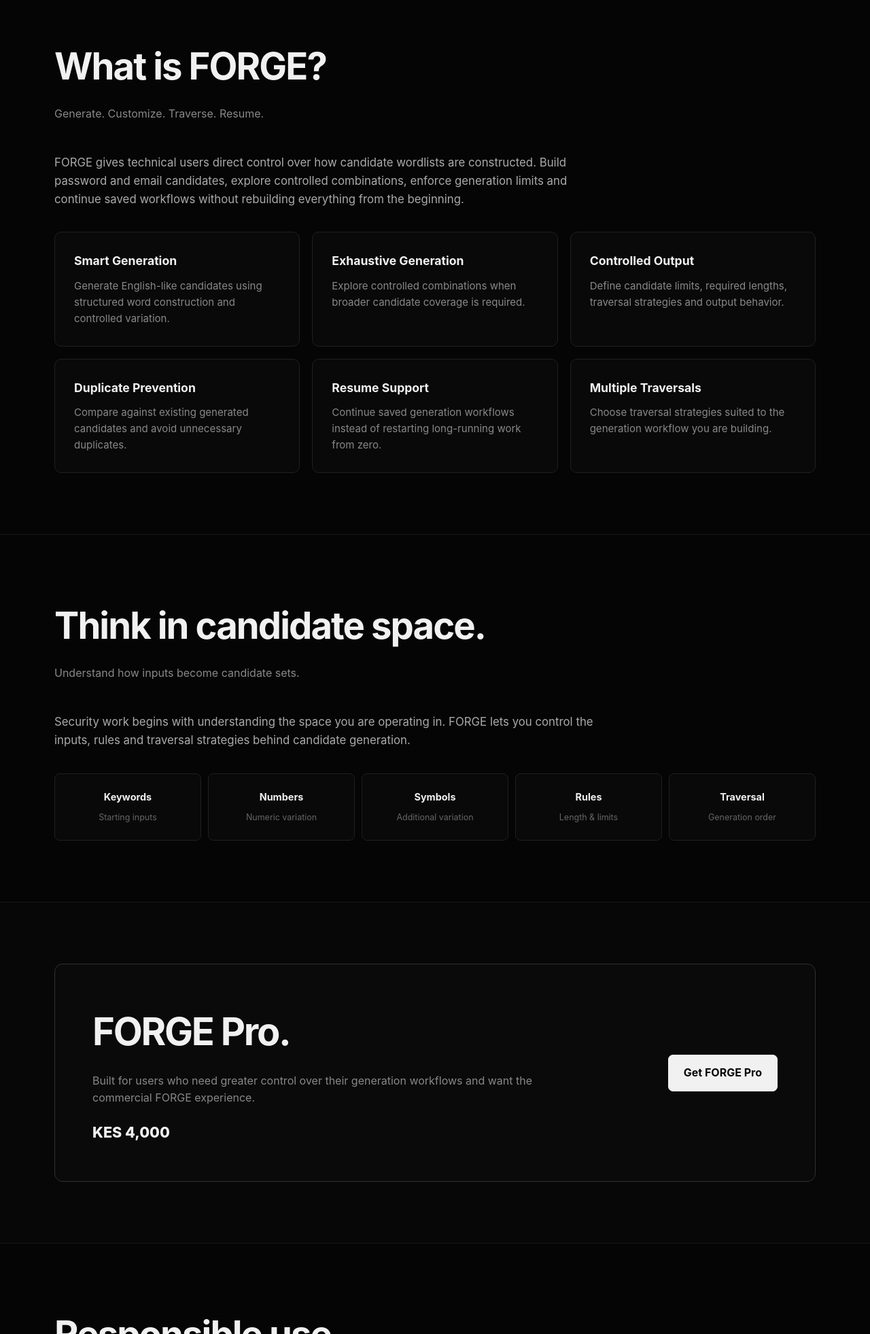
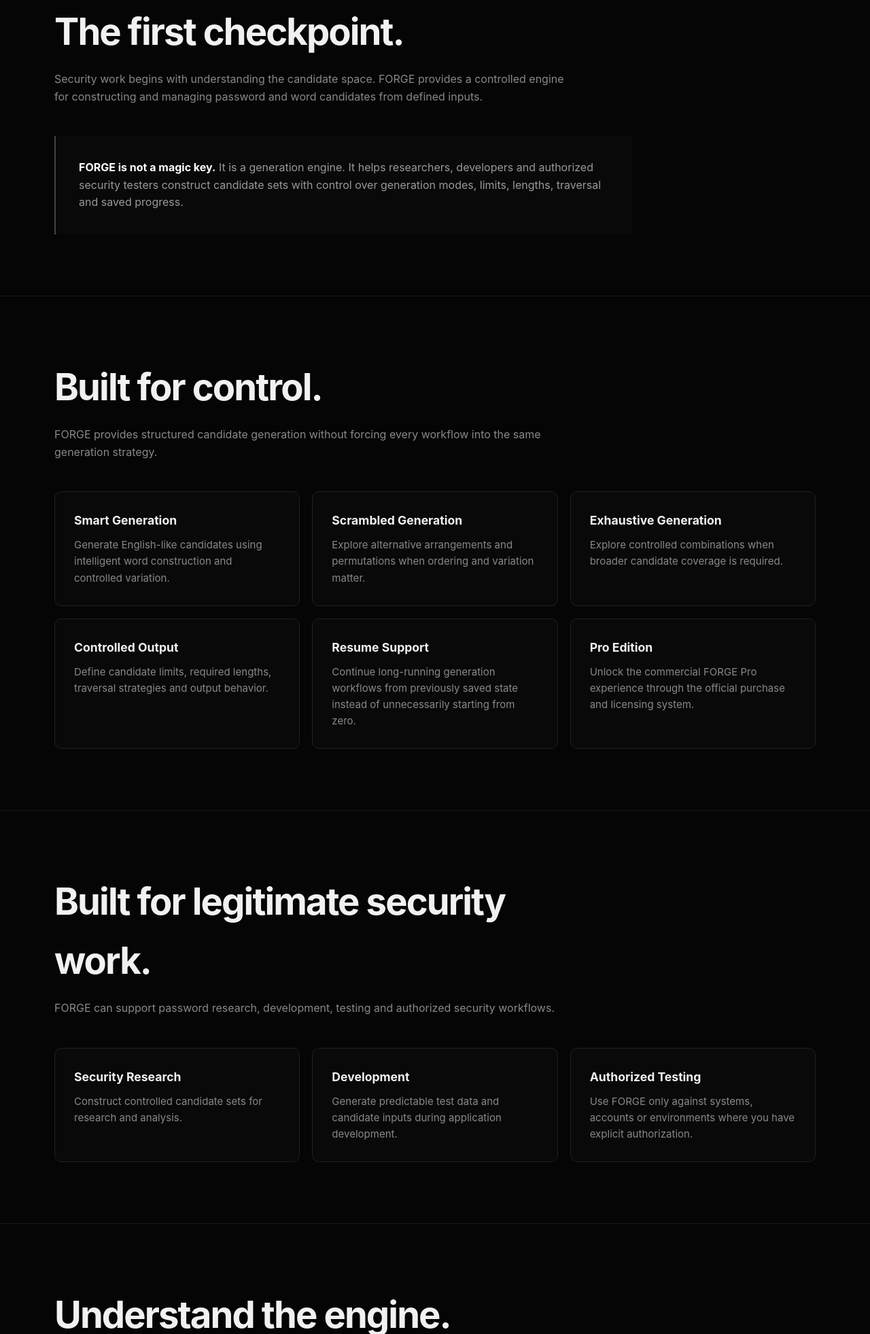
Before and after one commit to ihura666/FORGE, a plain HTML site: page docs/index.html in a window 1280 px wide. Shown: the part 837-2800 px from the top of the page at 68% size. Drawn offline with Linux system fonts and the light colour scheme.

Commit message:
Update FORGE homepage and product positioning

````diff
--- a/docs/index.html
+++ b/docs/index.html
@@ -1,22 +1,22 @@
+```html
 <!DOCTYPE html>
-
 <html lang="en">
 <head>
     <meta charset="UTF-8">
     <meta name="viewport" content="width=device-width, initial-scale=1.0">
 
-```
-<title>FORGE | Password &amp; Wordlist Generation Tool</title>
+    <title>FORGE | Advanced Password & Word Generation Engine</title>
 
     <meta
         name="description"
-    content="FORGE is a controlled password and wordlist generation engine for technical users. Generate, customize, traverse and resume candidate-generation workflows."
+        content="FORGE is an advanced password and word generation engine built for controlled, repeatable and high-volume candidate generation."
     >
 
-<meta
-    name="keywords"
-    content="FORGE, password generator, wordlist generator, password wordlist, Linux wordlist tool, candidate generation, FORGE Pro"
+    <meta name="keywords"
+        content="FORGE, password generator, word generator, password candidate generation, security testing, FORGE Pro, Lord Ihura"
     >
+
+    <meta name="author" content="Lord Ihura">
 
     <meta name="robots" content="index, follow">
 
@@ -24,17 +24,6 @@
         rel="canonical"
         href="https://ihura666.github.io/FORGE/"
     >
-
-<meta property="og:title" content="FORGE | Controlled Candidate Generation">
-<meta
-    property="og:description"
-    content="Generate. Customize. Traverse. Resume. FORGE gives technical users structured control over candidate and wordlist generation."
->
-<meta
-    property="og:url"
-    content="https://ihura666.github.io/FORGE/"
->
-<meta property="og:type" content="website">
 
     <style>
         * {
@@ -100,7 +89,7 @@
         .nav-links {
             display: flex;
             align-items: center;
-        gap: 24px;
+            gap: 22px;
             list-style: none;
             font-size: 0.94rem;
         }
@@ -140,15 +129,11 @@
         }
 
         h1 {
-        max-width: 950px;
+            max-width: 900px;
             margin: 0 auto;
             font-size: clamp(3rem, 8vw, 6.5rem);
             line-height: 0.95;
             letter-spacing: -0.055em;
-    }
-
-    .hero .accent {
-        color: #888;
         }
 
         .hero p {
@@ -239,78 +224,19 @@
             font-size: 0.94rem;
         }
 
-    .feature-intro {
-        max-width: 820px;
-        margin-bottom: 35px;
-        color: #aaa;
-        font-size: 1.05rem;
+        .positioning {
+            max-width: 850px;
+            padding: 34px;
+            border-left: 2px solid #444;
+            background: #090909;
         }
 
-    .workflow {
-        display: grid;
-        grid-template-columns: repeat(5, 1fr);
-        gap: 10px;
-        margin-top: 35px;
+        .positioning p {
+            color: #999;
         }
 
-    .workflow-step {
-        padding: 22px 15px;
-        border: 1px solid #202020;
-        border-radius: 8px;
-        background: #090909;
-        text-align: center;
-    }
-
-    .workflow-step strong {
-        display: block;
-        margin-bottom: 5px;
-        font-size: 0.9rem;
-    }
-
-    .workflow-step span {
-        color: #666;
-        font-size: 0.78rem;
-    }
-
-    .pro-section {
-        background: #070707;
-    }
-
-    .pro-box {
-        display: grid;
-        grid-template-columns: 1fr auto;
-        align-items: center;
-        gap: 40px;
-        padding: 55px;
-        border: 1px solid #303030;
-        border-radius: 12px;
-        background: #0a0a0a;
-    }
-
-    .pro-box h2 {
-        font-size: clamp(2rem, 5vw, 3.5rem);
-        letter-spacing: -0.04em;
-    }
-
-    .pro-box p {
-        max-width: 700px;
-        margin-top: 14px;
-        color: #888;
-    }
-
-    .price {
-        margin-top: 20px;
-        font-size: 1.35rem;
-        font-weight: 800;
-    }
-
-    .responsible {
-        max-width: 820px;
-    }
-
-    .responsible p {
-        margin-top: 14px;
-        color: #888;
+        .positioning strong {
+            color: #fff;
         }
 
         .cta {
@@ -327,7 +253,7 @@
         }
 
         .cta p {
-        max-width: 650px;
+            max-width: 680px;
             margin: 16px auto 0;
             color: #888;
         }
@@ -356,18 +282,9 @@
             color: #fff;
         }
 
-    .copyright {
-        margin-top: 8px;
-        color: #444;
-    }
-
         @media (max-width: 900px) {
-        .workflow {
+            .grid {
                 grid-template-columns: repeat(2, 1fr);
-        }
-
-        .pro-box {
-            grid-template-columns: 1fr;
             }
         }
 
@@ -393,21 +310,11 @@
                 grid-template-columns: 1fr;
             }
 
-        .workflow {
-            grid-template-columns: 1fr;
-        }
-
-        .pro-box {
-            padding: 35px 25px;
-        }
-
             .footer-inner {
                 flex-direction: column;
             }
         }
     </style>
-```
-
 </head>
 
 <body>
@@ -415,7 +322,6 @@
 <nav>
     <div class="container nav-inner">
 
-```
         <a
             class="brand"
             href="/FORGE/"
@@ -436,6 +342,12 @@
             </li>
 
             <li>
+                <a href="/FORGE/about/">
+                    About
+                </a>
+            </li>
+
+            <li>
                 <a href="/FORGE/pricing/">
                     Pricing
                 </a>
@@ -448,21 +360,23 @@
             </li>
 
             <li>
-            <a href="/FORGE/pricing/">
-                Pro
+                <a
+                    class="nav-pro"
+                    href="/FORGE/pricing/"
+                >
+                    Get FORGE Pro
                 </a>
             </li>
 
         </ul>
 
     </div>
-```
-
 </nav>
 
 <main>
 
-```
+    <!-- HERO -->
+
     <section class="hero">
 
         <div class="container">
@@ -472,15 +386,13 @@
             </span>
 
             <h1>
-            Control the
-            <span class="accent">candidate space.</span>
+                Forge what you need.
             </h1>
 
             <p>
-            FORGE is a controlled password and wordlist
-            generation engine for technical users who need
-            structured, repeatable candidate-generation
-            workflows.
+                An advanced word and password candidate-generation
+                engine designed for controlled, repeatable and
+                high-volume generation workflows.
             </p>
 
             <div class="actions">
@@ -496,7 +408,7 @@
                     class="button"
                     href="/FORGE/pricing/"
                 >
-                Explore FORGE Pro
+                    Get FORGE Pro
                 </a>
 
             </div>
@@ -505,6 +417,9 @@
 
     </section>
 
+
+    <!-- PRODUCT POSITIONING -->
+
     <section class="section">
 
         <div class="container">
@@ -512,38 +427,88 @@
             <div class="section-header">
 
                 <h2>
-                What is FORGE?
+                    The first checkpoint.
                 </h2>
 
                 <p>
-                Generate. Customize. Traverse. Resume.
+                    Security work begins with understanding the
+                    candidate space. FORGE provides a controlled
+                    engine for constructing and managing password
+                    and word candidates from defined inputs.
                 </p>
 
             </div>
 
-        <p class="feature-intro">
-            FORGE gives technical users direct control over
-            how candidate wordlists are constructed. Build
-            password and email candidates, explore controlled
-            combinations, enforce generation limits and
-            continue saved workflows without rebuilding
-            everything from the beginning.
+            <div class="positioning">
+
+                <p>
+                    <strong>FORGE is not a magic key.</strong>
+                    It is a generation engine. It helps researchers,
+                    developers and authorized security testers
+                    construct candidate sets with control over
+                    generation modes, limits, lengths, traversal
+                    and saved progress.
                 </p>
+
+            </div>
+
+        </div>
+
+    </section>
+
+
+    <!-- CAPABILITIES -->
+
+    <section class="section">
+
+        <div class="container">
+
+            <div class="section-header">
+
+                <h2>
+                    Built for control.
+                </h2>
+
+                <p>
+                    FORGE provides structured candidate generation
+                    without forcing every workflow into the same
+                    generation strategy.
+                </p>
+
+            </div>
 
             <div class="grid">
 
                 <article class="card">
-                <h3>Smart Generation</h3>
+                    <h3>
+                        Smart Generation
+                    </h3>
 
                     <p>
                         Generate English-like candidates using
-                    structured word construction and controlled
+                        intelligent word construction and controlled
                         variation.
                     </p>
                 </article>
 
+
                 <article class="card">
-                <h3>Exhaustive Generation</h3>
+                    <h3>
+                        Scrambled Generation
+                    </h3>
+
+                    <p>
+                        Explore alternative arrangements and
+                        permutations when ordering and variation
+                        matter.
+                    </p>
+                </article>
+
+
+                <article class="card">
+                    <h3>
+                        Exhaustive Generation
+                    </h3>
 
                     <p>
                         Explore controlled combinations when broader
@@ -551,8 +516,11 @@
                     </p>
                 </article>
 
+
                 <article class="card">
-                <h3>Controlled Output</h3>
+                    <h3>
+                        Controlled Output
+                    </h3>
 
                     <p>
                         Define candidate limits, required lengths,
@@ -560,30 +528,29 @@
                     </p>
                 </article>
 
+
                 <article class="card">
-                <h3>Duplicate Prevention</h3>
+                    <h3>
+                        Resume Support
+                    </h3>
 
                     <p>
-                    Compare against existing generated
-                    candidates and avoid unnecessary duplicates.
+                        Continue long-running generation workflows
+                        from previously saved state instead of
+                        unnecessarily starting from zero.
                     </p>
                 </article>
 
+
                 <article class="card">
-                <h3>Resume Support</h3>
+                    <h3>
+                        Pro Edition
+                    </h3>
 
                     <p>
-                    Continue saved generation workflows instead
-                    of restarting long-running work from zero.
-                </p>
-            </article>
-
-            <article class="card">
-                <h3>Multiple Traversals</h3>
-
-                <p>
-                    Choose traversal strategies suited to the
-                    generation workflow you are building.
+                        Unlock the commercial FORGE Pro experience
+                        through the official purchase and licensing
+                        system.
                     </p>
                 </article>
 
@@ -593,102 +560,8 @@
 
     </section>
 
-<section class="section">
 
-    <div class="container">
-
-        <div class="section-header">
-
-            <h2>
-                Think in candidate space.
-            </h2>
-
-            <p>
-                Understand how inputs become candidate sets.
-            </p>
-
-        </div>
-
-        <p class="feature-intro">
-            Security work begins with understanding the space
-            you are operating in. FORGE lets you control the
-            inputs, rules and traversal strategies behind
-            candidate generation.
-        </p>
-
-        <div class="workflow">
-
-            <div class="workflow-step">
-                <strong>Keywords</strong>
-                <span>Starting inputs</span>
-            </div>
-
-            <div class="workflow-step">
-                <strong>Numbers</strong>
-                <span>Numeric variation</span>
-            </div>
-
-            <div class="workflow-step">
-                <strong>Symbols</strong>
-                <span>Additional variation</span>
-            </div>
-
-            <div class="workflow-step">
-                <strong>Rules</strong>
-                <span>Length &amp; limits</span>
-            </div>
-
-            <div class="workflow-step">
-                <strong>Traversal</strong>
-                <span>Generation order</span>
-            </div>
-
-        </div>
-
-    </div>
-
-</section>
-
-<section class="section pro-section">
-
-    <div class="container">
-
-        <div class="pro-box">
-
-            <div>
-
-                <h2>
-                    FORGE Pro.
-                </h2>
-
-                <p>
-                    Built for users who need greater control
-                    over their generation workflows and want
-                    the commercial FORGE experience.
-                </p>
-
-                <div class="price">
-                    KES 4,000
-                </div>
-
-            </div>
-
-            <div>
-
-                <a
-                    class="button button-primary"
-                    href="/FORGE/pricing/"
-                >
-                    Get FORGE Pro
-                </a>
-
-            </div>
-
-        </div>
-
-    </div>
-
-</section>
+    <!-- USE CASE -->
 
     <section class="section">
 
@@ -697,34 +570,104 @@
             <div class="section-header">
 
                 <h2>
-                Responsible use.
+                    Built for legitimate security work.
                 </h2>
+
+                <p>
+                    FORGE can support password research, development,
+                    testing and authorized security workflows.
+                </p>
 
             </div>
 
-        <div class="responsible">
+            <div class="grid">
+
+                <article class="card">
+                    <h3>
+                        Security Research
+                    </h3>
 
                     <p>
-                FORGE is a candidate-generation and
-                wordlist-generation application.
+                        Construct controlled candidate sets for
+                        research and analysis.
                     </p>
+                </article>
+
+
+                <article class="card">
+                    <h3>
+                        Development
+                    </h3>
 
                     <p>
-                Use FORGE only with systems, accounts and
-                environments where you have appropriate
+                        Generate predictable test data and candidate
+                        inputs during application development.
+                    </p>
+                </article>
+
+
+                <article class="card">
+                    <h3>
+                        Authorized Testing
+                    </h3>
+
+                    <p>
+                        Use FORGE only against systems, accounts or
+                        environments where you have explicit
                         authorization.
                     </p>
-
-            <p>
-                You are responsible for how generated
-                candidate lists are used.
-            </p>
+                </article>
 
             </div>
 
         </div>
 
     </section>
+
+
+    <!-- LEARN MORE -->
+
+    <section class="section">
+
+        <div class="container">
+
+            <div class="section-header">
+
+                <h2>
+                    Understand the engine.
+                </h2>
+
+                <p>
+                    Learn what FORGE does, how its generation
+                    workflows operate and where the Pro edition fits.
+                </p>
+
+            </div>
+
+            <div class="actions" style="justify-content:flex-start;">
+
+                <a
+                    class="button"
+                    href="/FORGE/about/"
+                >
+                    Explore FORGE
+                </a>
+
+                <a
+                    class="button"
+                    href="/FORGE/download/"
+                >
+                    View Release
+                </a>
+
+            </div>
+
+        </div>
+
+    </section>
+
+
+    <!-- CTA -->
 
     <section class="section">
 
@@ -754,7 +697,7 @@
                         class="button"
                         href="/FORGE/pricing/"
                     >
-                    View Pricing
+                        View FORGE Pro
                     </a>
 
                 </div>
@@ -764,31 +707,26 @@
         </div>
 
     </section>
-```
 
 </main>
 
+
 <footer>
 
-```
     <div class="container footer-inner">
 
         <div>
-
-        <div>
-            FORGE © 2026 Lord Ihura. All rights reserved.
-        </div>
-
-        <div class="copyright">
-            Created and developed by Lord Ihura.
-        </div>
-
+            © 2026 FORGE. Created by Lord Ihura. All rights reserved.
         </div>
 
         <div class="footer-links">
 
             <a href="/FORGE/">
                 Home
+            </a>
+
+            <a href="/FORGE/about/">
+                About
             </a>
 
             <a href="/FORGE/pricing/">
@@ -802,9 +740,9 @@
         </div>
 
     </div>
-```
 
 </footer>
 
 </body>
 </html>
+```
````
Lines whose indentation alone changed are shown as unchanged.
